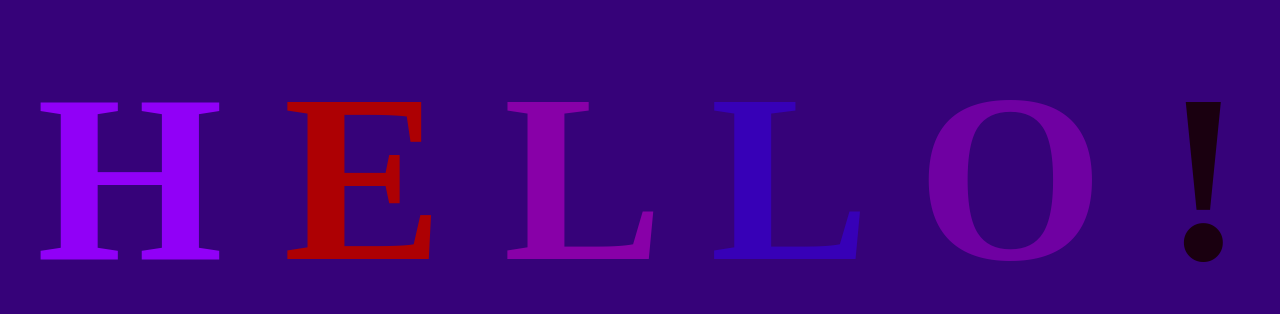
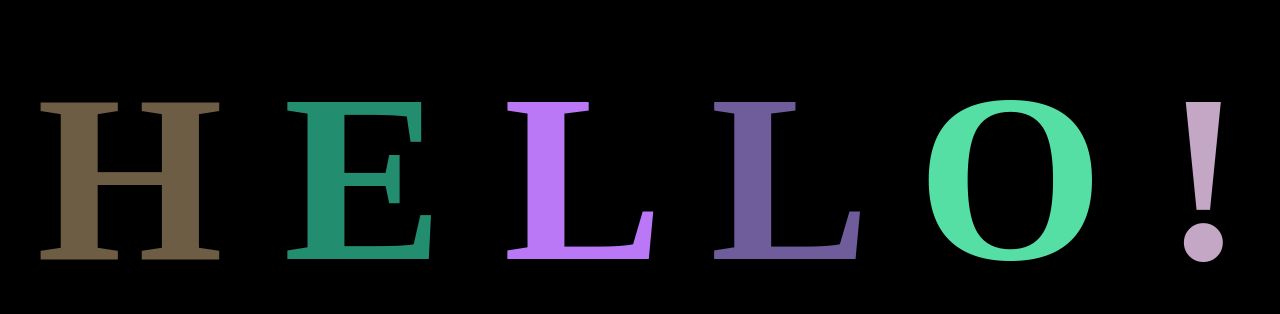
Before and after one commit to mrOatmeal101/AnimatedTestGitDemo, a plain HTML site: page index.html in a window 1280 px wide. Shown: the part 230-544 px from the top of the page. Drawn offline with Linux system fonts and the light colour scheme; a web font is replaced by a local one.

Commit message:
Updated bkgrd to blk and fnt to rnd

```diff
--- a/app.css
+++ b/app.css
@@ -3,7 +3,7 @@ body{
     justify-content: center;
     align-items: center;
     height: 100vh;
-    background-color: rgb(54, 2, 121);
+    background-color: rgb(0, 0, 0);
     }
 
 h1{
--- a/app.js
+++ b/app.js
@@ -1,6 +1,6 @@
 function randomRGB(){
     const r = Math.floor(Math.random() * 256)
-    const g = 0 //Math.floor(Math.random() * 256)
+    const g = Math.floor(Math.random() * 256)
     const b = Math.floor(Math.random() * 256)
     return `rgb(${r},${g},${b})`
 }
```
